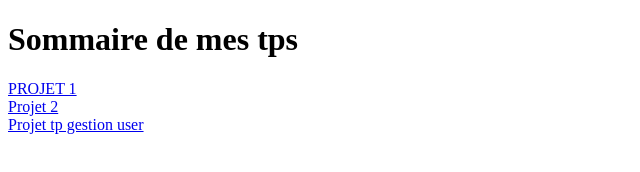
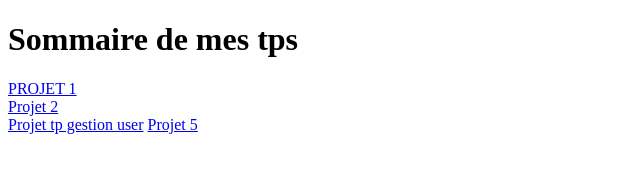
Before and after one commit to koni-91/BTS-SIO, a plain HTML site: page index.html in a window 1280 px wide. Shown: the full height of the page, 0-640 px from the left. Drawn offline with Linux system fonts and the light colour scheme.

Commit message:
Add link to Projet 5 in index.html
Added link to 'inscription.html' for Projet 5.

```diff
--- a/index.html
+++ b/index.html
@@ -12,5 +12,6 @@
 	<a href="page1.html">Projet 2</a>
 	<br>
 <a href="tp 1.pdf">Projet tp gestion user</a>
+<a href="inscription.html">Projet 5</a>
 </body>
 </html>
```
